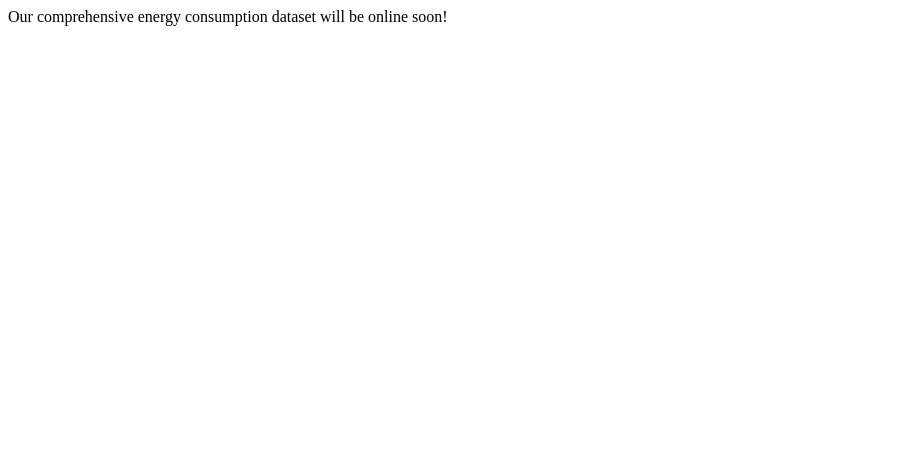
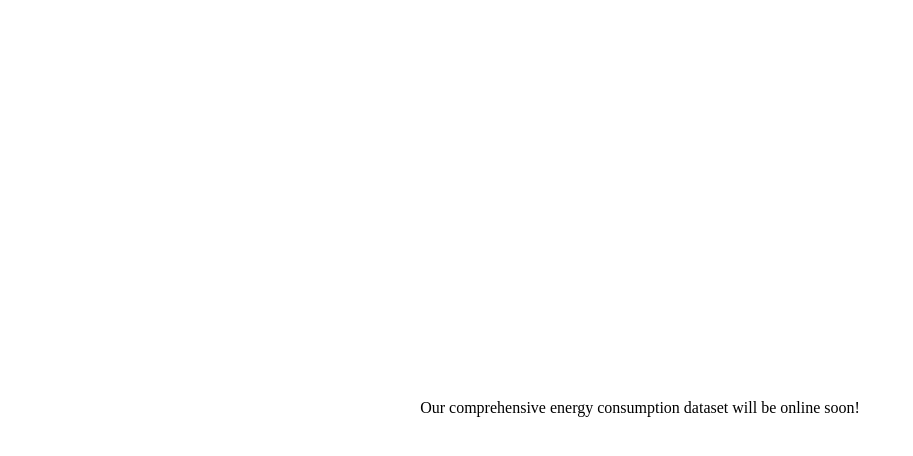
Before and after one commit to xiaolong-shawn/SEC23_energy_dataset.github.io, a plain HTML site: page index.html in a window 1280 px wide. Shown: the whole page, without its empty margins (0-913 px from the left). Drawn offline with Linux system fonts and the light colour scheme.

Commit message:
Update index.html

```diff
--- a/index.html
+++ b/index.html
@@ -1 +1,14 @@
-<p>Our comprehensive energy consumption dataset will be online soon!</p>
+<div class="center-text">
+  <p>Our comprehensive energy consumption dataset will be online soon!</p>
+</div>
+
+<style>
+  .center-text {
+    text-align: center;
+    display: flex;
+    flex-direction: column;
+    justify-content: center;
+    align-items: center;
+    height: 100vh;
+  }
+</style>
```
